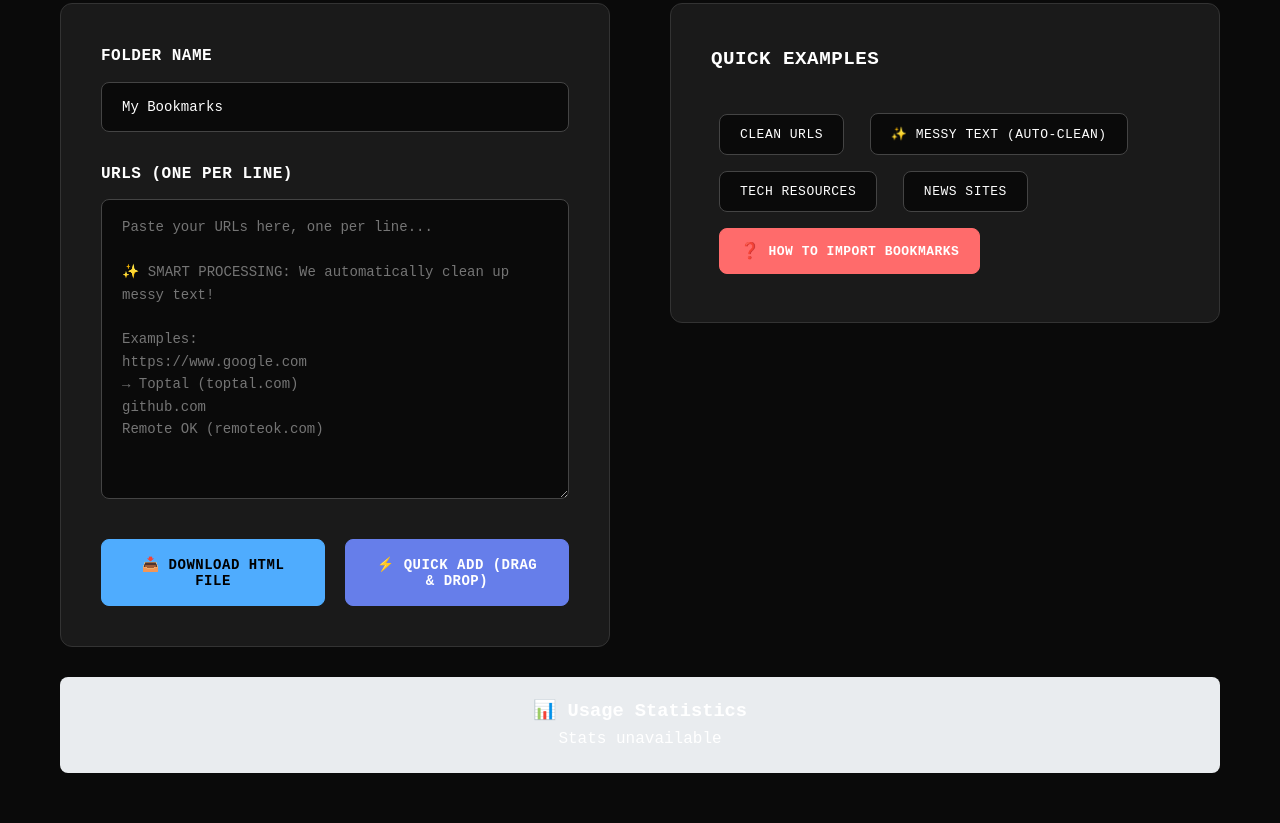
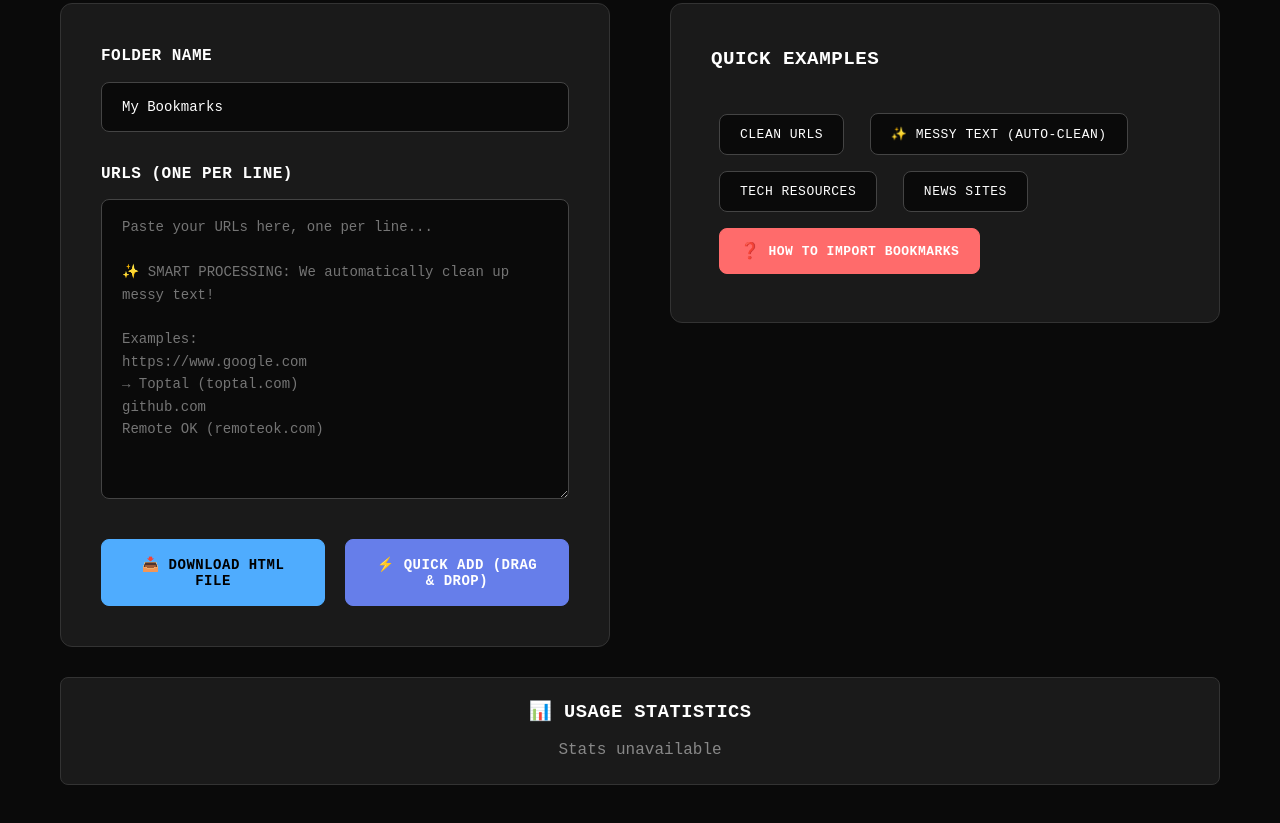
Before and after one commit to harish-govindasamy/bookmark-converter, a browser extension: page templates/index.html in a window 1280 px wide. Shown: the part 403-1226 px from the top of the page. Drawn offline with Linux system fonts and the light colour scheme.

Commit message:
Fix usage statistics text color contrast - make text visible on dark background

```diff
--- a/templates/index.html
+++ b/templates/index.html
@@ -711,6 +711,29 @@
             color: #6c757d;
             margin: 10px 0 0 0;
             line-height: 1.5;
+        }
+
+        .stats {
+            margin-top: 30px;
+            padding: 20px;
+            background: #1a1a1a;
+            border: 1px solid #333;
+            border-radius: 8px;
+            text-align: center;
+        }
+
+        .stats h3 {
+            margin-bottom: 10px;
+            color: #fff;
+            font-weight: 600;
+            text-transform: uppercase;
+            letter-spacing: 0.5px;
+        }
+
+        .stats p {
+            color: #888;
+            margin: 0;
+            font-family: 'IBM Plex Mono', monospace;
         }
 
         /* Responsive Design */
```
